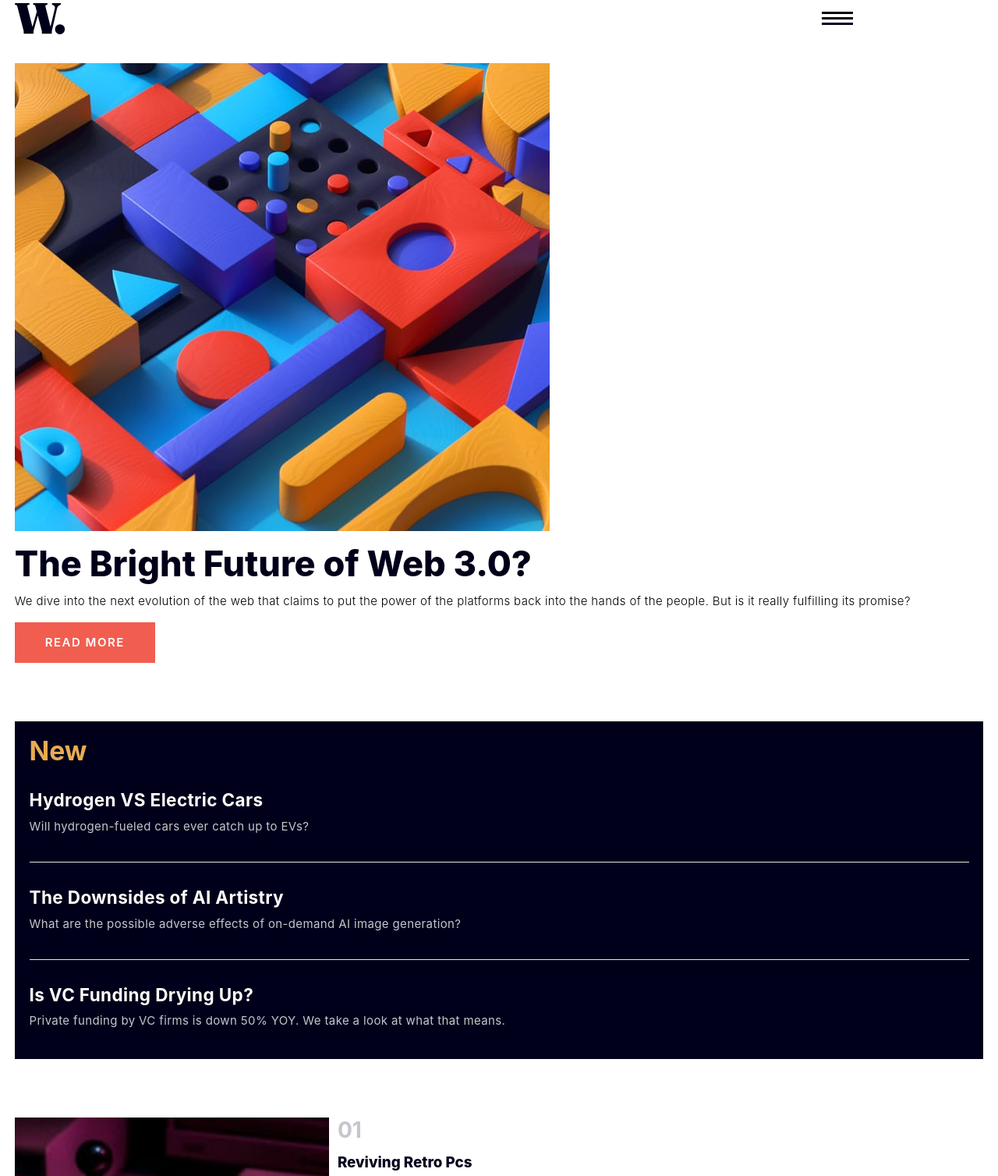
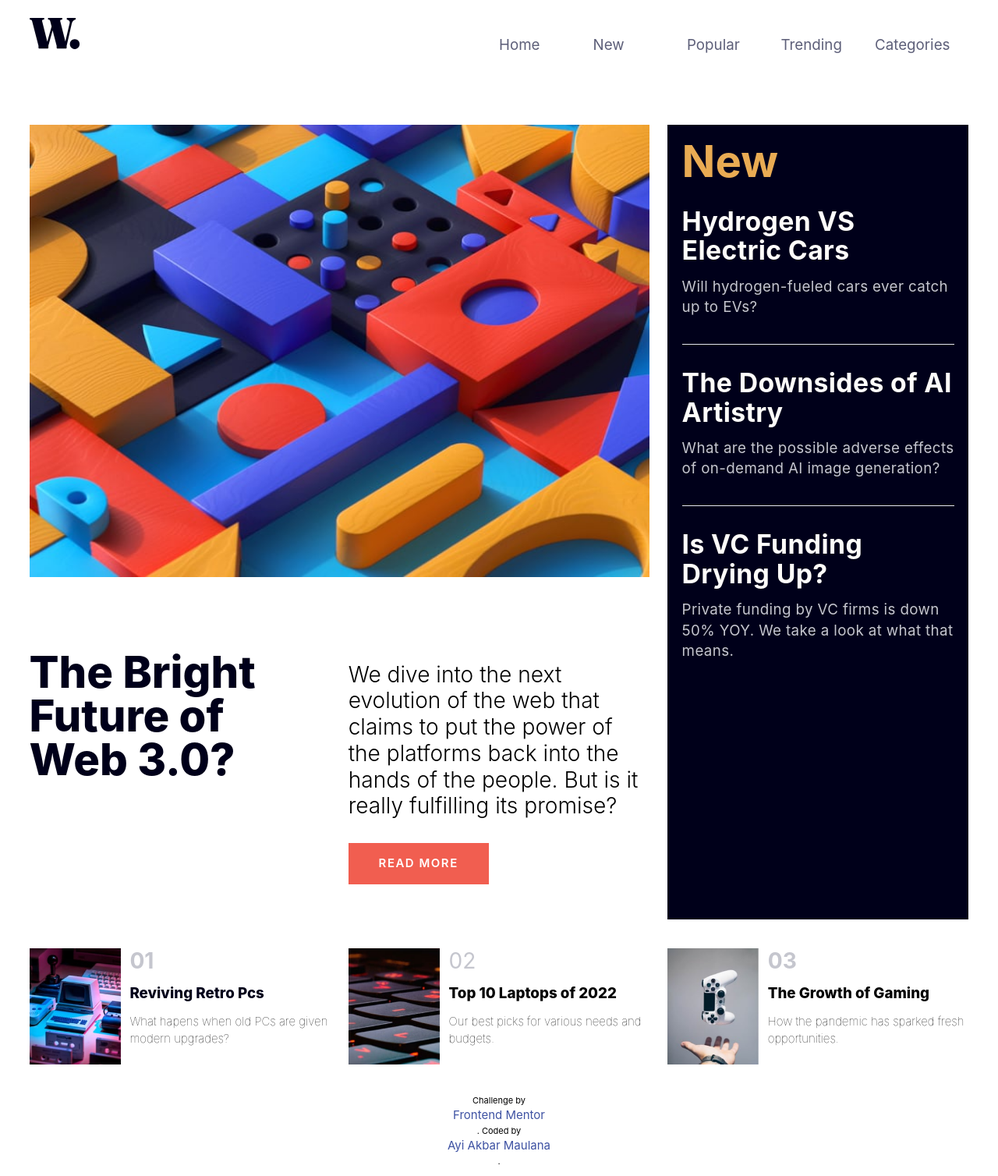
Before and after one commit to ayiakbar2109/news-homepage, a website: page index.html in a window 1280 px wide. Shown: the part 15-1523 px from the top of the page at 78% size. Drawn offline with Linux system fonts and the light colour scheme.

Commit message:
penambahan query untuk 1048px

```diff
--- a/index.html
+++ b/index.html
@@ -10,96 +10,114 @@
   <title>Frontend Mentor | News homepage</title>
 </head>
 
-<body class="mx-5">
+<body class="mx-5 md:m-10">
 
+  <div>
     <!-- Navigas Sidepannel -->
-  <div id="mySidepanel" class="fixed w-0 z-1 right-0 top-0 bg-white pt-5">
-    <div class="grid grid-row-7 grid-flow-rows h-full gap-5 ml-4">
-      <button href="javascript:void(0)" class="mb-5" onclick="closeNav()"><img src="/assets/images/icon-menu-close.svg"></button>
-      <a class="mt-5" href="#">Home</a>
-      <a href="#">New</a>
-      <a href="#">Popular</a>
-      <a href="#">Trending</a>
-      <a href="#">Categories</a>
+  <div id="mySidepanel" class="fixed w-0 z-1 right-0 top-0 bg-off-white h-full overflow-hidden pt-20 pl-5 lg:invisible">
+    <a href="javascript:void(0)" class="absolute top-5 right-5" onclick="closeNav()"><img class="w-auto"  src="/assets/images/icon-menu-close.svg"></a>
+    <nav>
+      <a class="pb-5" href="#">Home</a>
+      <a class="pb-5" href="#">New</a>
+      <a class="pb-5" href="#">Popular</a>
+      <a class="pb-5" href="#">Trending</a>
+      <a class="pb-5" href="#">Categories</a>
+    </nav>
+</div>
+
+<!-- Logo dan Toggle Icon Navigasi -->
+<section class="grid grid-cols-6 mt-5 mb-5 lg:grid-cols-10 lg:justify-items-stretch">
+  <a href="#" class="col-start-1" ><img class="w-full md:w-full lg:w-auto" src="/assets/images/logo.svg" alt="logo w"></a>
+  <button onclick="openNav()" class="col-start-6 row-start-2"><img class="w-full lg:invisible" src="/assets/images/icon-menu.svg"></button>
+    <a class="lg:text-xl lg:pt-6 lg:text-dark-grayish-blue sm:invisible md:invisible lg:visible lg:col-start-6 lg:row-start-1" href="#">Home</a>
+    <a class="lg:text-xl lg:pt-6 lg:text-dark-grayish-blue sm:invisible md:invisible lg:visible lg:col-start-7 row-start-1" href="#">New</a>
+    <a class="lg:text-xl lg:pt-6 lg:text-dark-grayish-blue sm:invisible md:invisible lg:visible lg:col-start-8 row-start-1" href="#">Popular</a>
+    <a class=" lg:text-xl lg:pt-6 lg:text-dark-grayish-blue sm:invisible md:invisible lg:visible lg:col-start-9 row-start-1" href="#">Trending</a>
+    <a class="lg:text-xl lg:pt-6 lg:text-dark-grayish-blue sm:invisible md:invisible lg:visible lg:col-start-10 row-start-1" href="#">Categories</a>
+</section>
+  </div>
+
+  <main class=>
+    <div class="mt-10 lg:grid lg:grid-cols-12 lg:grid-flow-col lg:gap-6">
+      <div class="mb-10 lg:mb-0 lg:col-start-1 lg:col-span-8">
+        <img class="md:w-full lg:h-5/6" src="/assets/images/image-web-3-mobile.jpg" alt="gambar apa ya" />
+      </div>
+      <div class="lg:row-start-2 lg:col-span-4">
+        <header class="font-extrabold text-5xl text-very-dark-blue mt-5 md:text-6xl md:mb-5 lg:col-span-2 lg:row-span-2 lg:-mt-12">The Bright Future of Web 3.0?</header>
+      </div>
+      <div class="lg:row-start-2 lg:col-start-5 lg:col-span-4 lg:-mt-12">
+        <p class="my-4 tracking-wide font-light md:text-3xl md:mb-8 lg:tracking-normal">We dive into the next evolution of the web that claims to put the power of the platforms back into the hands of the people. But is it really fulfilling its promise?</p>
+        <button class="inline-block bg-soft-red h-14 w-48 tracking-widest text-white font-semibold" type="button">READ MORE</button>
+      </div>
+
+
+
+
+
+        <div class="bg-very-dark-blue p-5 my-20 lg:col-span-4 lg:row-span-4 lg:my-0">
+          <header class="text-4xl font-bold text-soft-orange md:text-6xl">New</header>
+          <div class="border-b tracking-wide">
+            <header class="text-2xl text-off-white font-bold mt-8 md:text-4xl">Hydrogen VS Electric Cars</header>
+            <p class="mt-2 mb-9 text-grayish-blue md:text-xl md:mt-4">Will hydrogen-fueled cars ever catch up to EVs?</p>
+          </div>
+          <div class="border-b tracking-wide">
+            <header class="text-2xl text-off-white font-bold mt-8 md:text-4xl">The Downsides of AI Artistry</header>
+            <p class="mt-2 mb-9 text-grayish-blue md:text-xl md:mt-4">What are the possible adverse effects of on-demand AI image generation?</p>
+          </div>
+          <div class="tracking-wide">
+            <header class="text-2xl text-off-white font-bold mt-8 md:text-4xl">Is VC Funding Drying Up?</header>
+            <p class="mt-2 mb-5 text-grayish-blue md:text-xl md:mt-4 md:mb-7">Private funding by VC firms is down 50% YOY. We take a look at what that means.</p>
+          </div>
         </div>
       </div>
 
-  <!-- Logo dan Toggle Icon Navigasi -->
-  <section class="grid grid-cols-6 mt-5 mb-5">
-    <a href="#" class=""><img src="/assets/images/logo.svg" alt="logo w"></a>
-    <button onclick="openNav()" class="col-end-7"><img src="/assets/images/icon-menu.svg"></button>
-  </section>
 
-  <main class="mt-10">
-
-    <!-- Section Pertama -->
-    <div class="mb-10">
-      <img class="" src="/assets/images/image-web-3-mobile.jpg" alt="gambar apa ya" />
-      <header class="font-extrabold text-5xl text-very-dark-blue mt-5">The Bright Future of Web 3.0?</header>
-      <p class="my-4 tracking-wide font-light">We dive into the next evolution of the web that claims to put the power of the platforms back into the hands of the people. But is it really fulfilling its promise?</p>
-      <button class="inline-block bg-soft-red h-14 w-48 tracking-widest text-white font-semibold" type="button">READ MORE</button>
-    </div>
-
-    <!-- Section kedua -->
-    <div class="bg-very-dark-blue p-5 my-20">
-      <header class="text-4xl font-bold text-soft-orange">New</header>
-      <div class="border-b tracking-wide">
-        <header class="text-2xl text-off-white font-bold mt-8">Hydrogen VS Electric Cars</header>
-        <p class="mt-2 mb-9 text-grayish-blue">Will hydrogen-fueled cars ever catch up to EVs?</p>
-      </div>
-      <div class="border-b tracking-wide">
-        <header class="text-2xl text-off-white font-bold mt-8">The Downsides of AI Artistry</header>
-        <p class="mt-2 mb-9 text-grayish-blue">What are the possible adverse effects of on-demand AI image generation?</p>
-      </div>
-      <div class="tracking-wide">
-        <header class="text-2xl text-off-white font-bold mt-8">Is VC Funding Drying Up?</header>
-        <p class="mt-2 mb-5 text-grayish-blue">Private funding by VC firms is down 50% YOY. We take a look at what that means.</p>
-      </div>
-    </div>
-
-    <div>
+      <div class="lg:grid lg:grid-cols-3 lg:grid-flow-row lg:gap-6">
         <!-- Artikel Pertama -->
         <div class="grid grid-rows-1 grid-cols-3 grid-flow-col gap-3 my-10">
           <div class="col-span-1 row-span-1">
-          <img class="w-full h-full" src="./assets/images/image-retro-pcs.jpg">
+            <img class="w-full h-full md:w-3/4 lg:w-auto" src="./assets/images/image-retro-pcs.jpg">
           </div>
           <div class="row-span-1 col-span-3">
-          <p class="text-3xl mb-3 text-grayish-blue font-bold">01</p>
-          <header class="text-xl font-extrabold mb-3 text-very-dark-blue">Reviving Retro Pcs</header>
-          <p class="font-thin">What hapens when old PCs are given modern upgrades?</p>
+            <p class="text-3xl mb-3 text-grayish-blue font-bold md:text-5xl md:mb-6 lg:text-3xl lg:mb-3">01</p>
+            <header class="text-xl font-extrabold mb-3 text-very-dark-blue md:text-4xl md:mb-6 lg:text-xl lg:mb-3" >Reviving Retro Pcs</header>
+            <p class="font-thin md:text-lg lg:text-base">What hapens when old PCs are given modern upgrades?</p>
           </div>
         </div>
 
         <!-- Artikel Kedua -->
         <div class="grid grid-rows-1 grid-cols-3 grid-flow-col gap-3 my-10">
           <div class="col-span-1 row-span-1">
-          <img class="w-full h-full" src="./assets/images/image-top-laptops.jpg">
+            <img class="w-full h-full md:w-3/4 lg:w-auto" src="./assets/images/image-top-laptops.jpg">
           </div>
           <div class="row-span-1 col-span-3">
-          <p class="text-3xl mb-3 text-grayish-blue">02</p>
-          <header class="text-xl font-extrabold mb-3">Top 10 Laptops of 2022</header>
-          <p class="font-thin">Our best picks for various needs and budgets.</p>
+            <p class="text-3xl mb-3 text-grayish-blue md:text-5xl md:mb-6 lg:text-3xl lg:mb-3">02</p>
+            <header class="text-xl font-extrabold mb-3 md:text-4xl md:mb-6 lg:text-xl lg:mb-3">Top 10 Laptops of 2022</header>
+            <p class="font-thin md:text-lg lg:text-base">Our best picks for various needs and budgets.</p>
           </div>
         </div>
 
         <!-- Artikel ketiga -->
         <div class="grid grid-rows-1 grid-cols-3 grid-flow-col gap-3 my-10">
           <div class="col-span-1 row-span-1">
-          <img class="w-full h-full" src="./assets/images/image-gaming-growth.jpg">
+            <img class="w-full h-full md:w-3/4 lg:w-auto" src="./assets/images/image-gaming-growth.jpg">
           </div>
           <div class="row-span-1 col-span-3">
-          <p class="text-3xl mb-3 text-grayish-blue font-bold">03</p>
-          <header class="text-xl font-extrabold mb-3">The Growth of Gaming</header>
-          <p class="font-thin">How the pandemic has sparked fresh opportunities.</p>
+            <p class="text-3xl mb-3 text-grayish-blue font-bold md:text-5xl md:mb-6 lg:text-3xl lg:mb-3">03</p>
+            <header class="text-xl font-extrabold mb-3 md:text-4xl md:mb-6 lg:text-xl lg:mb-3">The Growth of Gaming</header>
+            <p class="font-thin md:text-lg lg:text-base">How the pandemic has sparked fresh opportunities.</p>
           </div>
         </div>
       </div>
+    </div>
+
+
   </main>
 
   <footer>
     <div class="attribution">
       Challenge by <a href="https://www.frontendmentor.io?ref=challenge" target="_blank">Frontend Mentor</a>.
-      Coded by <a href="#">Your Name Here</a>.
+      Coded by <a href="#">Ayi Akbar Maulana</a>.
     </div>
   </footer>
   <script src="index.js"></script>
--- a/tailwind.config.js
+++ b/tailwind.config.js
@@ -10,6 +10,9 @@ module.exports = {
         "dark-grayish-blue": "var(--dark-grayish-blue)",
         "soft-orange": "var(--soft-orange)",
         "soft-red": "var(--soft-red)"
+      },
+      screens: {
+        "sm": "300px"
       }
     },
   },
```
Also changed, not shown: dist/output.css. Lines whose indentation alone changed are shown as unchanged.
